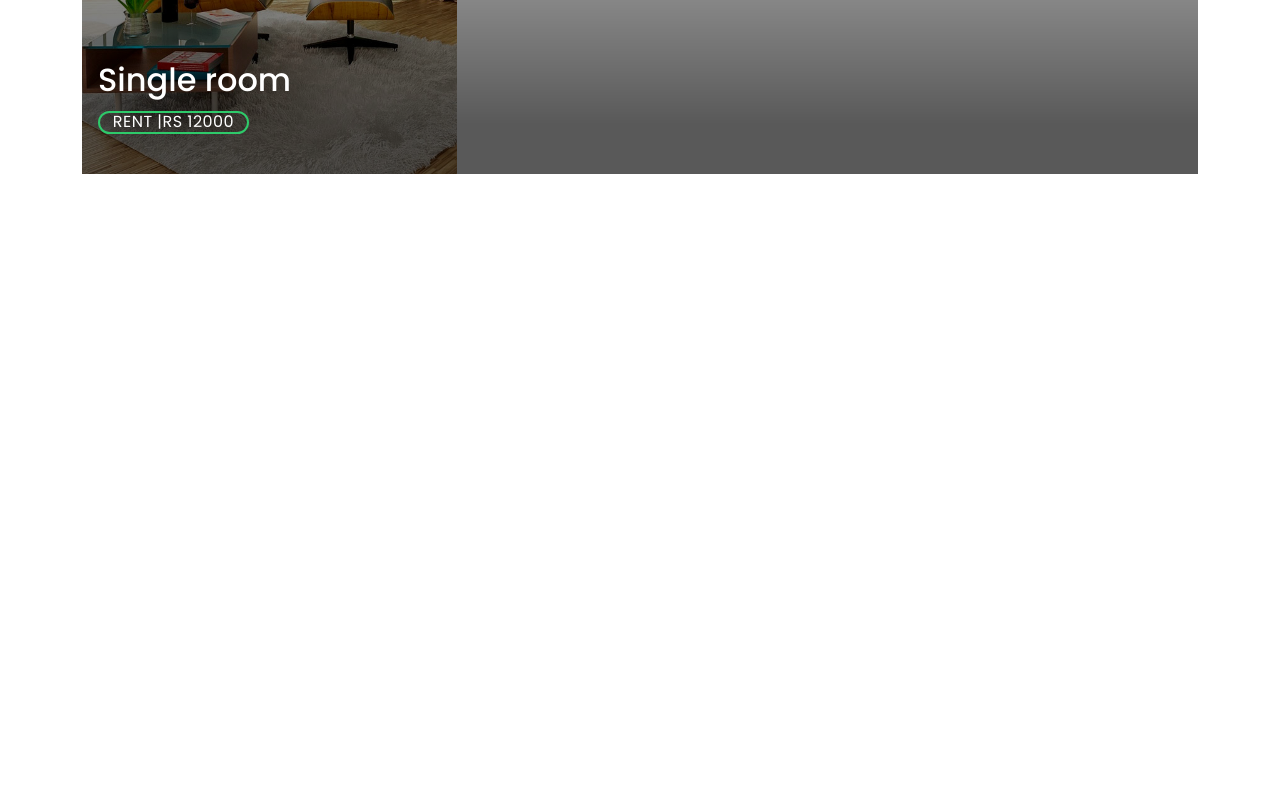
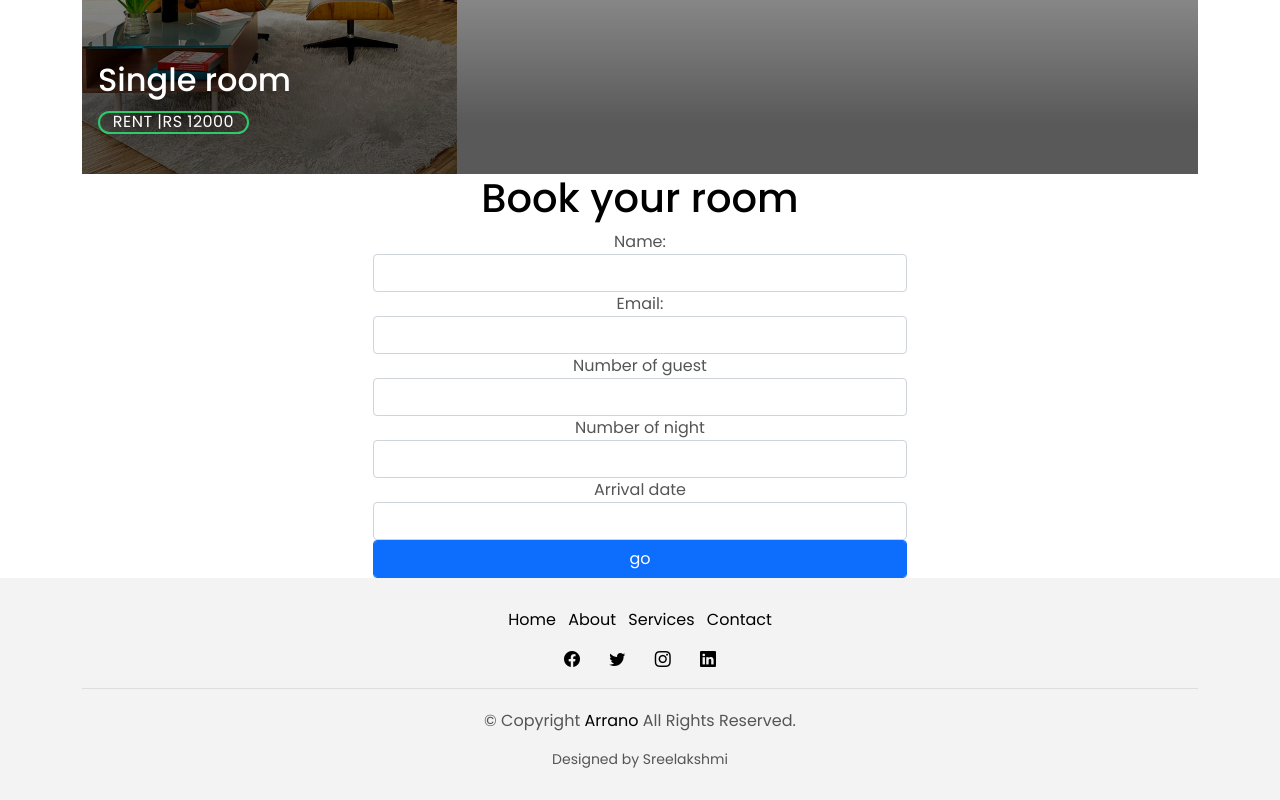
Before and after one commit to sree123u/website_resort, a plain HTML site: page single-room.html in a window 1280 px wide. Shown: the part 382-1182 px from the top of the page. Before the commit the page ends 800 px from the top, so only its background shows below. Drawn offline with Linux system fonts and the light colour scheme.

Commit message:
Add files via upload

```diff
--- a/single-room.html
+++ b/single-room.html
@@ -61,6 +61,7 @@
               </li>
 
             </ul>
+
             <form class="d-flex">
               <input class="form-control me-2" type="search" placeholder="Search" aria-label="Search">
               <button class="btn btn-outline-success" type="submit">Search</button>
@@ -68,11 +69,17 @@
           </div>
         </div>
       </nav>
+
+
+
+
   <div class="container">
+
     <div class="card-box-a card-shadow">
       <div class="img-box-a">
         <img src="assets/img/property-8.jpg" style="height: 500px;" alt="" class="img-a img-fluid">
       </div>
+
       <div class="card-overlay">
         <div class="card-overlay-a-content">
           <div class="card-header-a">
@@ -112,11 +119,111 @@
     </div>
   </div>
 </div>
+<section id="contact class" class="container content-section text-center">
 
+  <h1 class="brand-heading">Book your room</h1>
+
+  <div class="container-fluid">
+    <div class="row">
+
+      <div class="col-md-3"></div>
+      <div class="col-md-6">
+          <form id="responsiveForm" action="">
+
+            <div class="form-group">
+              <label for="name">Name:</label>
+              <input type="text" class="form-control" id="name" name="name"/>
+            </div>
+            <div class="form-group">
+              <label for="email">Email:</label>
+              <input type="text" class="form-control" id="email" name="email"/>
+            </div>
+            <div class="form-group">
+              <label for="occasion">Number of guest</label>
+              <input type="text" class="form-control" id="occasion" name="occasion"/>
+            </div>
+            <div class="form-group">
+              <label for="occasion">Number of night</label>
+              <input type="text" class="form-control" id="occasion" name="occasion"/>
+            </div>
+            <div class="form-group">
+              <label for="occasion">Arrival date</label>
+              <input type="text" class="form-control" id="occasion" name="occasion"/>
+            </div>
+            <div class="form-group">
+              <input type="submit" name="submit" class="form-control btn btn-primary" value="go"/>
+            </div>
+
+            </div>
+          </form>
+        </div>
+      <div class="col-md-3"></div>
+    </div>
+  </div>
+
+</section>
 </section><!-- End Property Grid Single-->
 
 </main>
 
 
 </body>
+<footer>
+  <div class="container">
+    <div class="row">
+      <div class="col-md-12">
+        <nav class="nav-footer">
+          <ul class="list-inline">
+            <li class="list-inline-item">
+              <a href="#">Home</a>
+            </li>
+            <li class="list-inline-item">
+              <a href="#">About</a>
+            </li>
+            <li class="list-inline-item">
+              <a href="#">Services</a>
+            </li>
+            <li class="list-inline-item">
+              <a href="#">Contact</a>
+            </li>
+          </ul>
+        </nav>
+        <div class="socials-a">
+          <ul class="list-inline">
+            <li class="list-inline-item">
+              <a href="#">
+                <i class="bi bi-facebook" aria-hidden="true"></i>
+              </a>
+            </li>
+            <li class="list-inline-item">
+              <a href="#">
+                <i class="bi bi-twitter" aria-hidden="true"></i>
+              </a>
+            </li>
+            <li class="list-inline-item">
+              <a href="#">
+                <i class="bi bi-instagram" aria-hidden="true"></i>
+              </a>
+            </li>
+            <li class="list-inline-item">
+              <a href="#">
+                <i class="bi bi-linkedin" aria-hidden="true"></i>
+              </a>
+            </li>
+          </ul>
+        </div>
+        <div class="copyright-footer">
+          <p class="copyright color-text-a">
+            &copy; Copyright
+            <span class="color-a">Arrano</span> All Rights Reserved.
+          </p>
+        </div>
+        <div class="credits">
+
+          Designed by Sreelakshmi
+        </div>
+      </div>
+    </div>
+  </div>
+</footer>
 </html>
```
